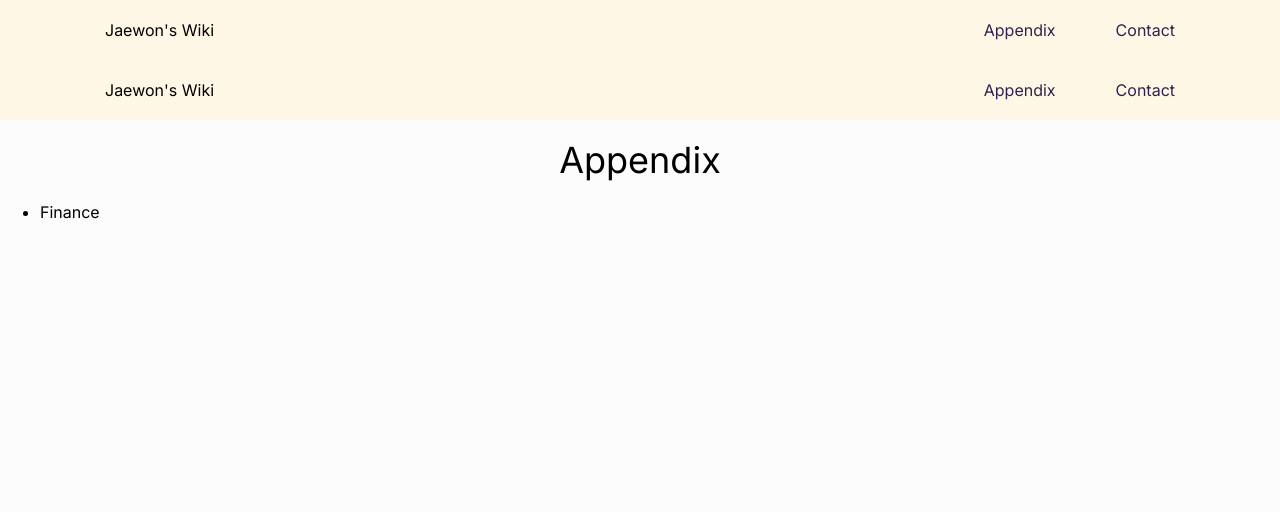
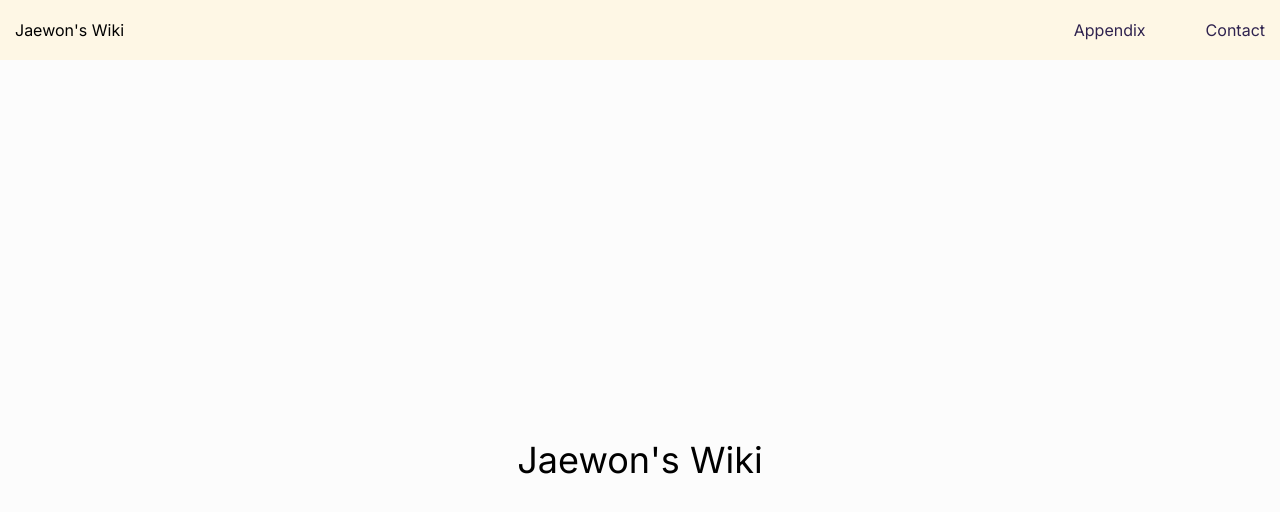
Before and after one commit to jaewonjung297/wiki, a Next.js app: page / in a window 1280 px wide. Shown: the top 512 px of the page. Built offline with nearby package versions, Linux system fonts and the light colour scheme.

Commit message:
started landing page

```diff
--- a/src/app/appendix/page.js
+++ b/src/app/appendix/page.js
@@ -1,10 +1,8 @@
 import React from 'react'
-import Navbar from "@/components/Navbar";
 
 export default function Appendix() {
   return (
     <div>
-        <Navbar />
         <h1 className='text-4xl my-5 text-center'>Appendix</h1>
         <ul className='list-disc pl-10'>
             <li><a href = "/finance">Finance</a></li>
--- a/src/app/finance/page.js
+++ b/src/app/finance/page.js
@@ -1,14 +1,12 @@
 "use client"
 import React from 'react'
-import Navbar from '@/components/Navbar'
 import 'katex/dist/katex.min.css';
 import { BlockMath } from 'react-katex';
 
 export default function Finance() {
   return (
     <div>
-        <Navbar />
-        <div className='mx-10'>
+        <div className='mx-auto max-w-4xl'>
             <div className='my-10 text-4xl'>Finance</div>
             <p>
                 Finance spans many different sub-topics.It is defined as the management of money and includes activities such as investing, borrowing, lending, budgeting, saving, and forecasting.
@@ -37,7 +35,9 @@ export default function Finance() {
             </p>
             <BlockMath math="P = \frac{D_0 \times (1 + g)}{r - g}" />
             <h4 className='my-5 text-xl'>Options</h4>
-
+            <p>
+              Options are
+            </p>
         </div>
     </div>
   )
--- a/src/app/layout.js
+++ b/src/app/layout.js
@@ -1,3 +1,4 @@
+import Navbar from "@/components/Navbar";
 import { Inter } from "next/font/google";
 import "./globals.css";
 
@@ -11,7 +12,10 @@ export const metadata = {
 export default function RootLayout({ children }) {
   return (
     <html lang="en">
-      <body className={inter.className}>{children}</body>
+      <body className={inter.className}>
+        <Navbar />
+        {children}
+      </body>
     </html>
   );
 }
--- a/src/app/page.js
+++ b/src/app/page.js
@@ -1,12 +1,12 @@
 "use client"
-import Navbar from "@/components/Navbar";
-import Appendix from "./appendix/page";
 
 export default function Home() {
   return (
     <div>
-      <Navbar/>
-      <Appendix />
+      <div className = "flex flex-col justify-center items-center h-screen">
+        <h1 className='text-4xl my-5 text-center'>Jaewon's Wiki</h1>
+
+      </div>
     </div>
   );
 }
--- a/src/components/Navbar.js
+++ b/src/components/Navbar.js
@@ -1,4 +1,4 @@
-import Link from 'next/link'; // Import Link from Next.js
+import Link from 'next/link';
 import './navbar.css';
 
 const Navbar = () => {
@@ -7,7 +7,9 @@ const Navbar = () => {
     <nav className="navbar">
       <div className="container">
         <div className="logo">
+        <Link href = "/">
           Jaewon&apos;s Wiki
+        </Link>
         </div>
         <div className="nav-elements active">
           <ul>
```
